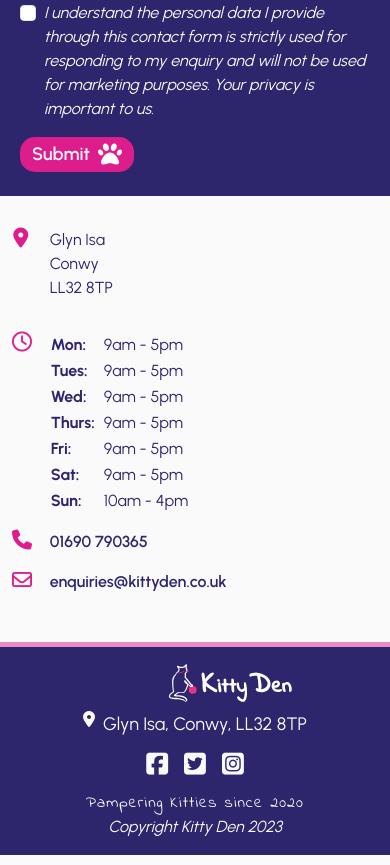
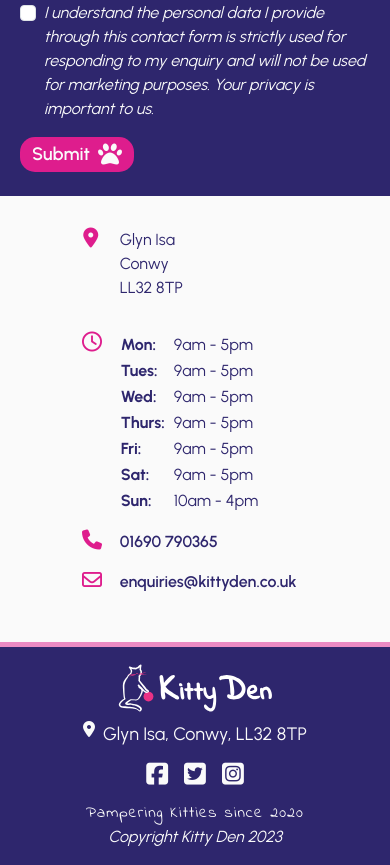
Before and after one commit to Hanmb17/CI_MS1_CATTERY, a plain HTML site: page contactus.html in a window 390 px wide. Shown: the part 1348-2213 px from the top of the page. Drawn offline with nearby package versions, Linux system fonts and the light colour scheme; a web font is replaced by a local one.

Commit message:
Fix footer column display for mobile

```diff
--- a/assets/css/style.css
+++ b/assets/css/style.css
@@ -522,6 +522,10 @@ transform: rotate(-45deg);
   .row {
     flex-direction: column;
   }
+  /*
+  .logo-width {
+    width: fit-content;
+  } */
   .hero-text{
     text-align: center;
   }
@@ -532,9 +536,11 @@ transform: rotate(-45deg);
 .testimonial .col:first-child {
   background-color: var(--light-tertiary-color);
 }
+.other-ways{
+  max-width: 250px;
+}
 .other-ways-info{
   flex-direction: unset;
-  max-width: 250px;
 }
 }
 /* media Query */
--- a/contactus.html
+++ b/contactus.html
@@ -191,17 +191,17 @@
    <hr class="mb-0">
    <!--Footer Section-->
    <footer>
-    <div class="row footer g-0">
-        <div class="col-2 align-self-center text-center mb-2">
+    <div class="row g-0">
+        <div class="col col-md-2 align-self-center text-center mb-2">
            <a href="index.html" aria-label="Kitty Den Home Page"><img src="assets/images/Kitty-Den-Logo-White.svg" alt="Kitty Den Logo" class="footer-logo"></a>
         </div>
-        <div class="col-8 align-self-center mb-2">
+        <div class="col col-md-8 align-self-center mb-2">
             <div class=" white-text justify-content-center d-flex">
                 <i class="fas fa-map-marker-alt pe-2"></i>
                 <p class="white-text m-0">Glyn Isa, Conwy, LL32 8TP</p>
             </div>
         </div>
-        <div class="col-2 align-self-center mb-2">
+        <div class="col col-md-2 align-self-center mb-2">
             <ul class="social-media-icons m-0 p-0 d-flex justify-content-md-end justify-content-center">
                 <li>
                     <a href="https://www.facebook.com/" target="_blank" aria-label="Facebook"><i class="fa-brands fa-square-facebook"></i></a>
```
Also changed, not shown: 404.html (+4 -4 lines), about.html (+4 -4 lines), gallery.html (+4 -4 lines), index.html (+4 -4 lines), services.html (+7 -5 lines).
